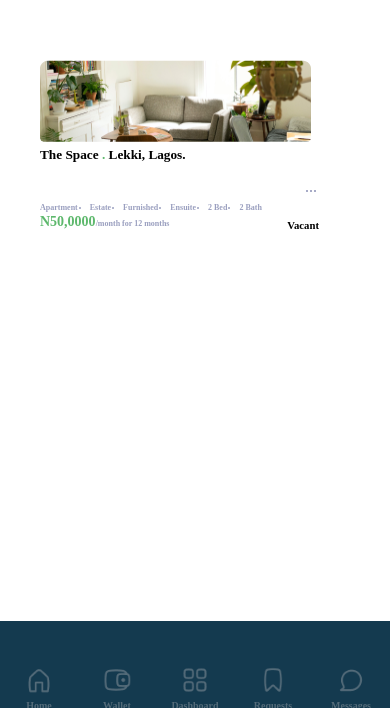
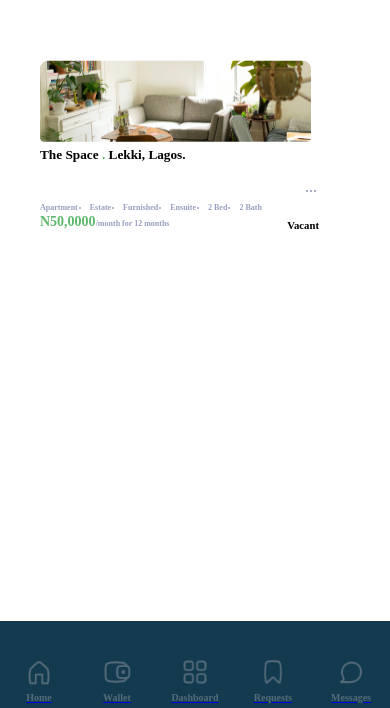
Before and after one commit to LamideAnifowoshe/knob, a React (Create React App) app: page / in a window 390 px wide. Shown: the part 136-844 px from the top of the page. Built offline with nearby package versions, Linux system fonts and the light colour scheme.

Commit message:
update Mobile.css

```diff
--- a/src/components/NavbarMobile/Mobile.css
+++ b/src/components/NavbarMobile/Mobile.css
@@ -11,10 +11,8 @@
   .ul {
     display: flex;
     flex-direction: row;
-    position: absolute;
     width: 100%;
     height: 30px;
-    top: 8px;
   }
 
   a {
```
